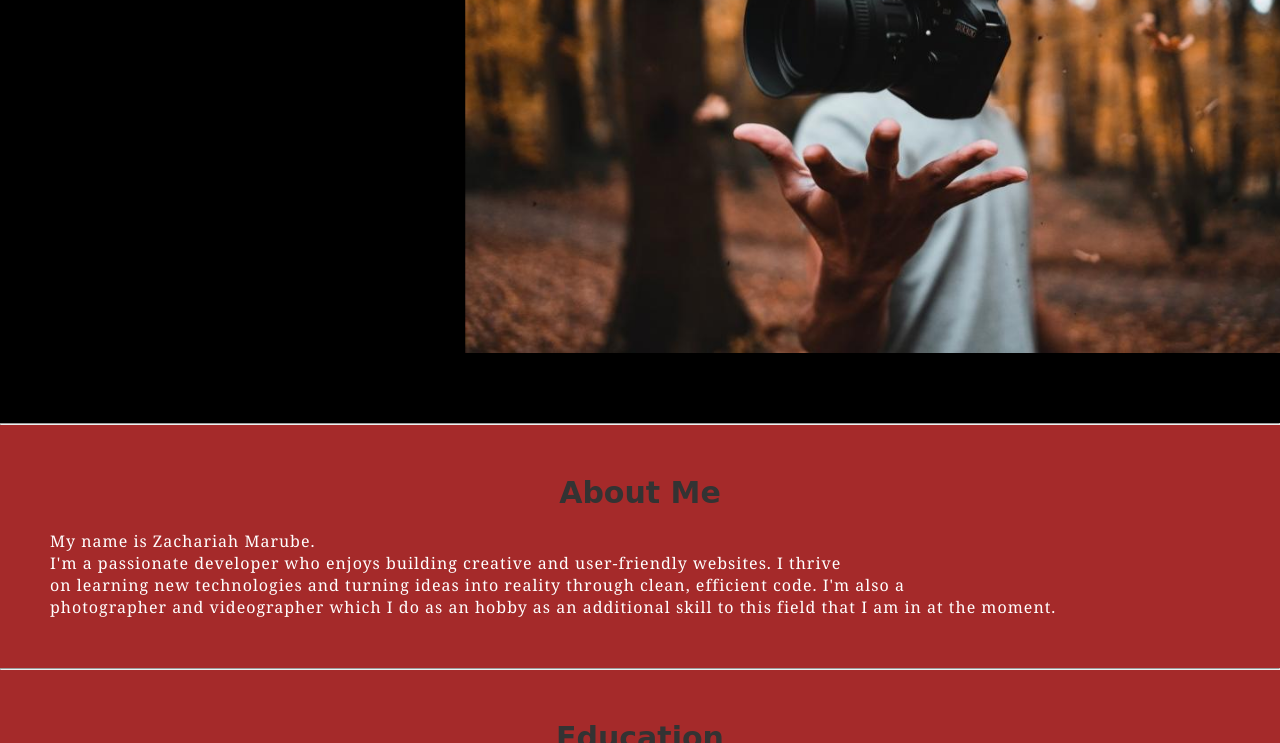
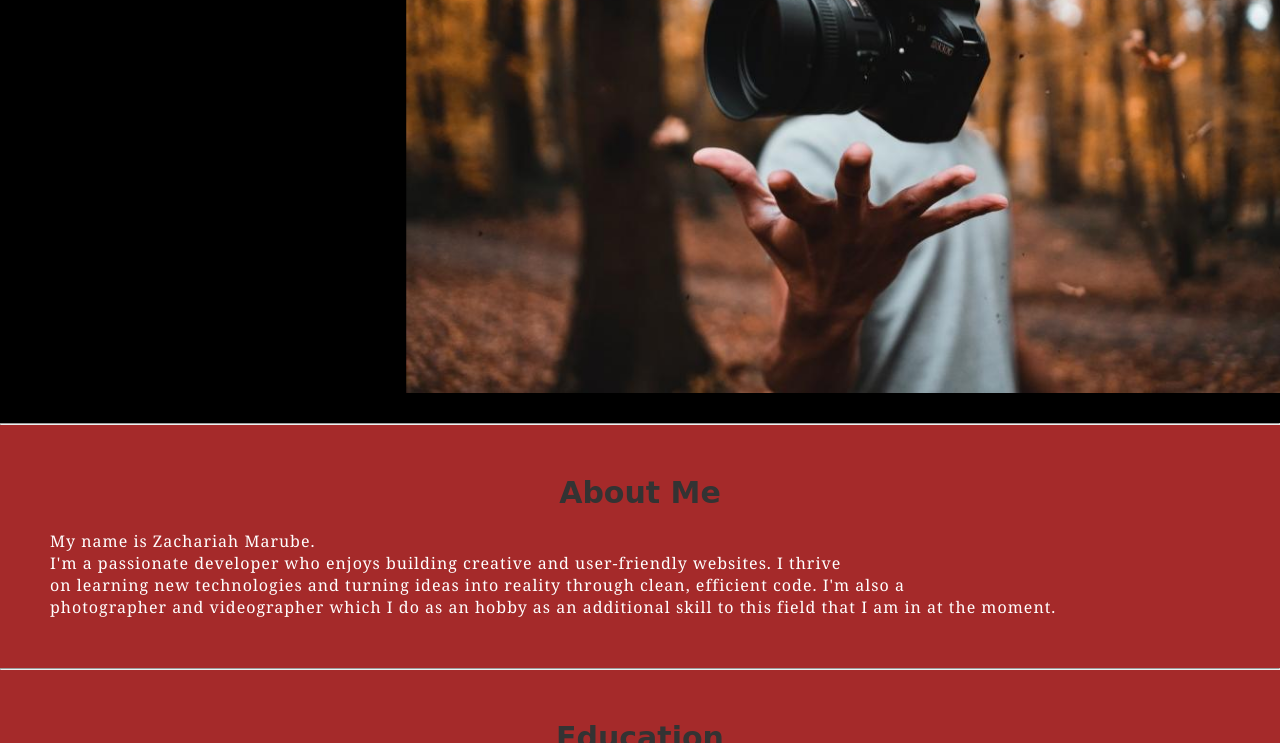
Before and after one commit to marube222/maruo, a plain HTML site: page index.html in a window 1280 px wide. Shown: the part 377-1120 px from the top of the page. Drawn offline with Linux system fonts and the light colour scheme.

Commit message:
Add files via upload

```diff
--- a/style.css
+++ b/style.css
@@ -87,8 +87,8 @@ ul li a:hover {
 
 .image img {
     position: absolute;
-    height: 145%;
-    left: 50%;
+    height: 155%;
+    left: 45%;
     top: -60%;
     transform: translate(-55%);
 }
```
